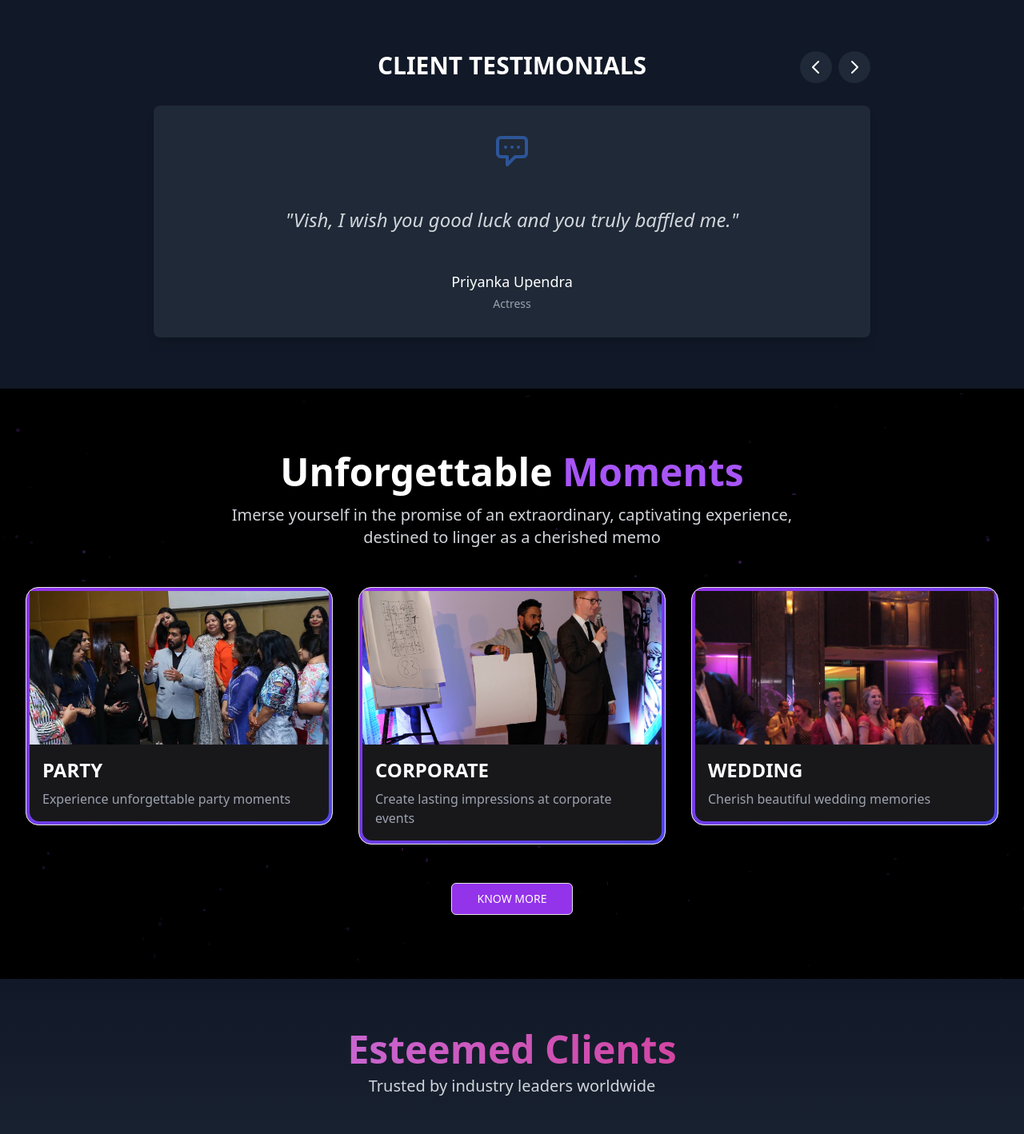
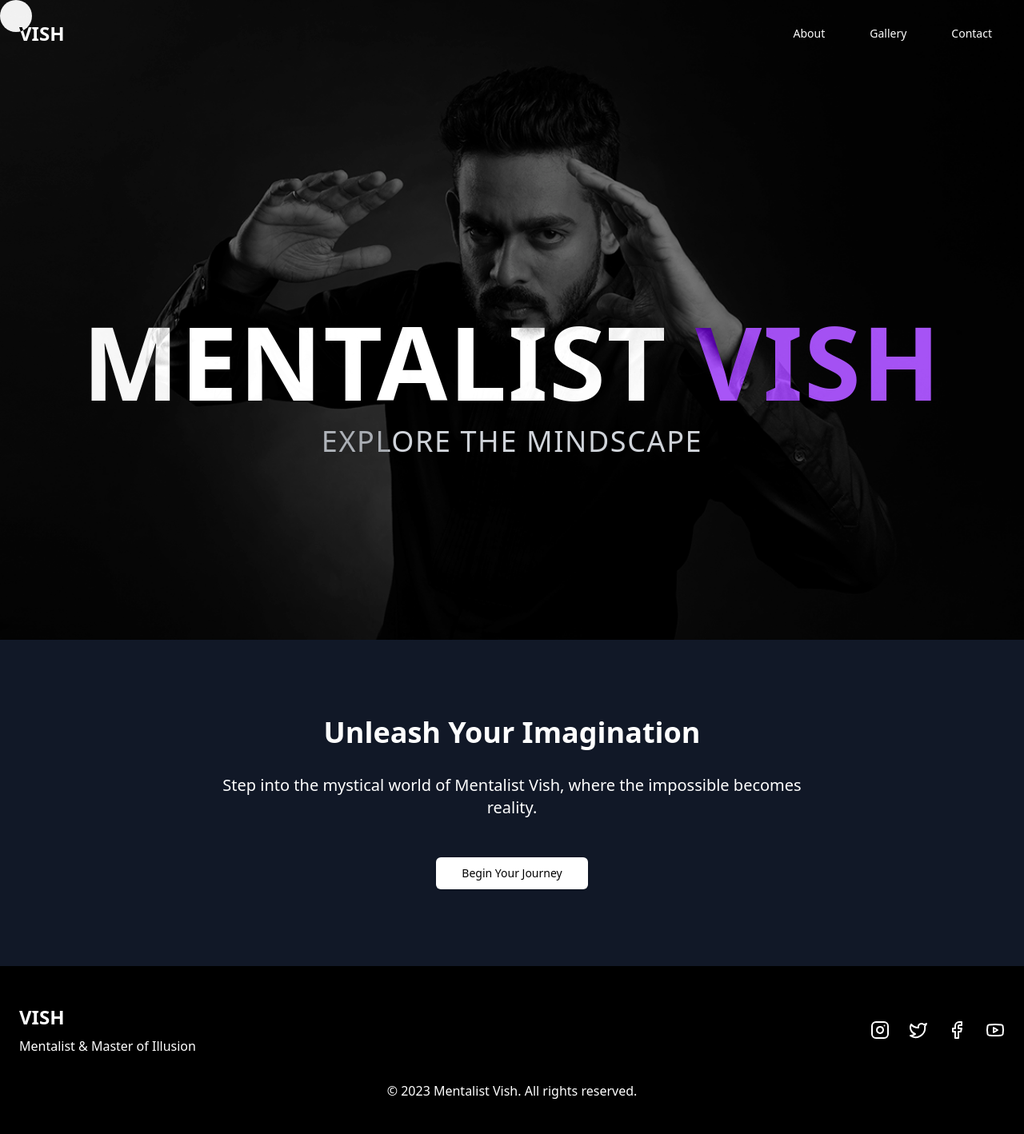
Before and after one commit to atzgg132/magic-boi, a Next.js app: page / in a window 1280 px wide. Shown: the top 1418 px of the page at 80% size. Built offline with nearby package versions, Linux system fonts and the light colour scheme; grey boxes are pictures that could not be loaded.

Commit message:
added landing

```diff
--- a/package.json
+++ b/package.json
@@ -18,6 +18,7 @@
     "next": "14.2.15",
     "react": "^18",
     "react-dom": "^18",
+    "react-intersection-observer": "^9.13.1",
     "react-slick": "^0.30.2",
     "tailwind-merge": "^2.5.4",
     "tailwindcss-animate": "^1.0.7"
--- a/src/app/globals.css
+++ b/src/app/globals.css
@@ -65,5 +65,18 @@
   }
   body {
     @apply bg-background text-foreground;
+    cursor: none;
+  }
+  @media (max-width: 768px) {
+    .landing-image {
+      object-fit: cover;
+      width: 100%;
+      height: calc(100vh - 50px); /* Slightly smaller height */
+    }
+
+    .explore-text {
+      top: 60%; /* Move the text down a little */
+      transform: translateY(-50%); /* Keep it centered vertically */
+    }
   }
 }
--- a/src/app/page.tsx
+++ b/src/app/page.tsx
@@ -2,12 +2,14 @@
 
 import AutoScrollingTestimonialCarousel from "@/components/Feedback";
 
+import Landing from "../components/Landing";
 import Photos from "../components/Photos";
 import Clients from "../components/Clients";
 
 export default function Home() {
   return (
     <>
+      <Landing />
       <AutoScrollingTestimonialCarousel />
       <Photos />
       <Clients />
--- a/src/components/Landing.tsx
+++ b/src/components/Landing.tsx
@@ -1,7 +1,148 @@
-import React from "react";
+"use client";
 
-const Landing = () => {
-  return <div>Landing</div>;
-};
+import { useEffect, useRef } from "react";
+import Image from "next/image";
+import {
+  motion,
+  useScroll,
+  useTransform,
+  AnimatePresence,
+} from "framer-motion";
+import { useInView } from "react-intersection-observer";
+import { Button } from "@/components/ui/button";
+import { Instagram, Twitter, Facebook, Youtube } from "lucide-react";
 
-export default Landing;
+import landing from "@/assets/landing.jpg";
+
+export default function Landing() {
+  const ref = useRef(null);
+  const { scrollYProgress } = useScroll({
+    target: ref,
+    offset: ["start start", "end start"],
+  });
+
+  const y = useTransform(scrollYProgress, [0, 1], ["0%", "50%"]);
+  const opacity = useTransform(scrollYProgress, [0, 0.5, 1], [1, 0.5, 0]);
+
+  const [titleRef, titleInView] = useInView({
+    triggerOnce: true,
+    threshold: 0.1,
+  });
+
+  const [contentRef, contentInView] = useInView({
+    triggerOnce: true,
+    threshold: 0.1,
+  });
+
+  useEffect(() => {
+    const handleMouseMove = (e) => {
+      const { clientX, clientY } = e;
+      const moveX = clientX - window.innerWidth / 2;
+      const moveY = clientY - window.innerHeight / 2;
+      const cursor = document.getElementById("custom-cursor");
+      cursor.style.left = `${clientX}px`;
+      cursor.style.top = `${clientY}px`;
+      cursor.style.transform = `translate(${moveX / 25}px, ${moveY / 25}px)`;
+    };
+
+    window.addEventListener("mousemove", handleMouseMove);
+
+    return () => {
+      window.removeEventListener("mousemove", handleMouseMove);
+    };
+  }, []);
+
+  return (
+    <main className="relative min-h-screen bg-black text-white overflow-hidden">
+      <div
+        id="custom-cursor"
+        className="fixed w-10 h-10 bg-white rounded-full pointer-events-none mix-blend-difference z-50"
+      />
+
+      <nav className="absolute top-0 left-0 w-full p-6 flex justify-between items-center z-10">
+        <h1 className="text-2xl font-bold">VISH</h1>{" "}
+        {/* Vish is still in the nav */}
+        <div className="flex space-x-6">
+          <Button variant="ghost">About</Button>
+          <Button variant="ghost">Gallery</Button>
+          <Button variant="ghost">Contact</Button>
+        </div>
+      </nav>
+
+      <motion.div
+        ref={ref}
+        style={{ y, opacity }}
+        className="relative h-screen flex items-center justify-center"
+      >
+        <Image
+          src={landing}
+          alt="Mentalist Vish"
+          layout="fill"
+          objectFit="cover"
+          quality={100}
+          className="z-0 landing-image"
+          style={{ filter: "brightness(50%)" }} // Slightly dimmed background for better text contrast
+        />
+        <motion.div
+          initial={{ opacity: 0, scale: 0.8 }}
+          animate={{ opacity: 1, scale: 1 }}
+          transition={{ duration: 1.2, ease: "easeOut" }}
+          className="text-center uppercase tracking-widest mt-40 z-10 mix-blend-difference"
+        >
+          <h1 className="text-7xl md:text-9xl font-extrabold">
+            Mentalist <span className="text-purple-500">Vish</span>{" "}
+            {/* Main focus */}
+          </h1>
+          <p className="text-3xl md:text-4xl mt-4 text-gray-300">
+            Explore the Mindscape {/* Supporting tagline */}
+          </p>
+        </motion.div>
+      </motion.div>
+
+      <section className="relative bg-gray-900 py-24">
+        <div className="container mx-auto px-6">
+          <motion.div
+            ref={contentRef}
+            initial={{ opacity: 0, y: 50 }}
+            animate={contentInView ? { opacity: 1, y: 0 } : {}}
+            transition={{ duration: 0.8, ease: "easeOut", delay: 0.2 }}
+            className="max-w-3xl mx-auto text-center"
+          >
+            <h3 className="text-4xl font-bold mb-8">
+              Unleash Your Imagination
+            </h3>
+            <p className="text-xl mb-12">
+              Step into the mystical world of Mentalist Vish, where the
+              impossible becomes reality.
+            </p>
+            <Button size="lg" className="bg-white text-black hover:bg-gray-200">
+              Begin Your Journey
+            </Button>
+          </motion.div>
+        </div>
+      </section>
+
+      <footer className="bg-black text-white py-12">
+        <div className="container mx-auto px-6">
+          <div className="flex flex-col md:flex-row justify-between items-center">
+            <div className="mb-6 md:mb-0">
+              <h4 className="text-2xl font-bold">VISH</h4>{" "}
+              {/* Name repeated for consistency */}
+              <p className="mt-2">Mentalist &amp; Master of Illusion</p>{" "}
+              {/* Tagline in footer */}
+            </div>
+            <div className="flex space-x-6">
+              <Instagram className="w-6 h-6" />
+              <Twitter className="w-6 h-6" />
+              <Facebook className="w-6 h-6" />
+              <Youtube className="w-6 h-6" />
+            </div>
+          </div>
+          <div className="mt-8 text-center">
+            <p>&copy; 2023 Mentalist Vish. All rights reserved.</p>
+          </div>
+        </div>
+      </footer>
+    </main>
+  );
+}
```
Also changed, not shown: src/assets/landing.jpg (added), 1 other file (tests, documents, lock files or other folders).
